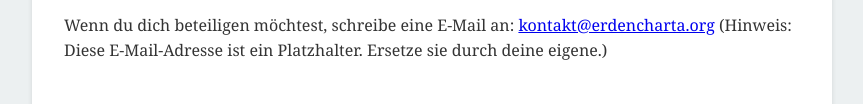
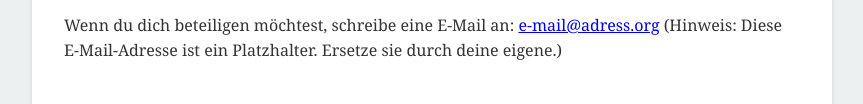
Before and after one commit to hgtroester-ai/charter-of-survival, a plain HTML site: page index.html in a window 1280 px wide. Shown: the part 8186-8290 px from the top of the page, without its empty margins (208-1071 px from the left). Drawn offline with Linux system fonts and the light colour scheme.

Commit message:
Update index.html

```diff
--- a/index.html
+++ b/index.html
@@ -386,7 +386,7 @@ Und allen Generationen, die nach uns kommen.
             </p>
             <p>
                 Wenn du dich beteiligen möchtest, schreibe eine E-Mail an:
-                <a href="mailto:kontakt@erdencharta.org">kontakt@erdencharta.org</a>
+                <a href="mailto:e-mail@adress.org">e-mail@adress.org</a>
                 (Hinweis: Diese E-Mail-Adresse ist ein Platzhalter. Ersetze sie durch deine eigene.)
             </p>
         </section>
```
